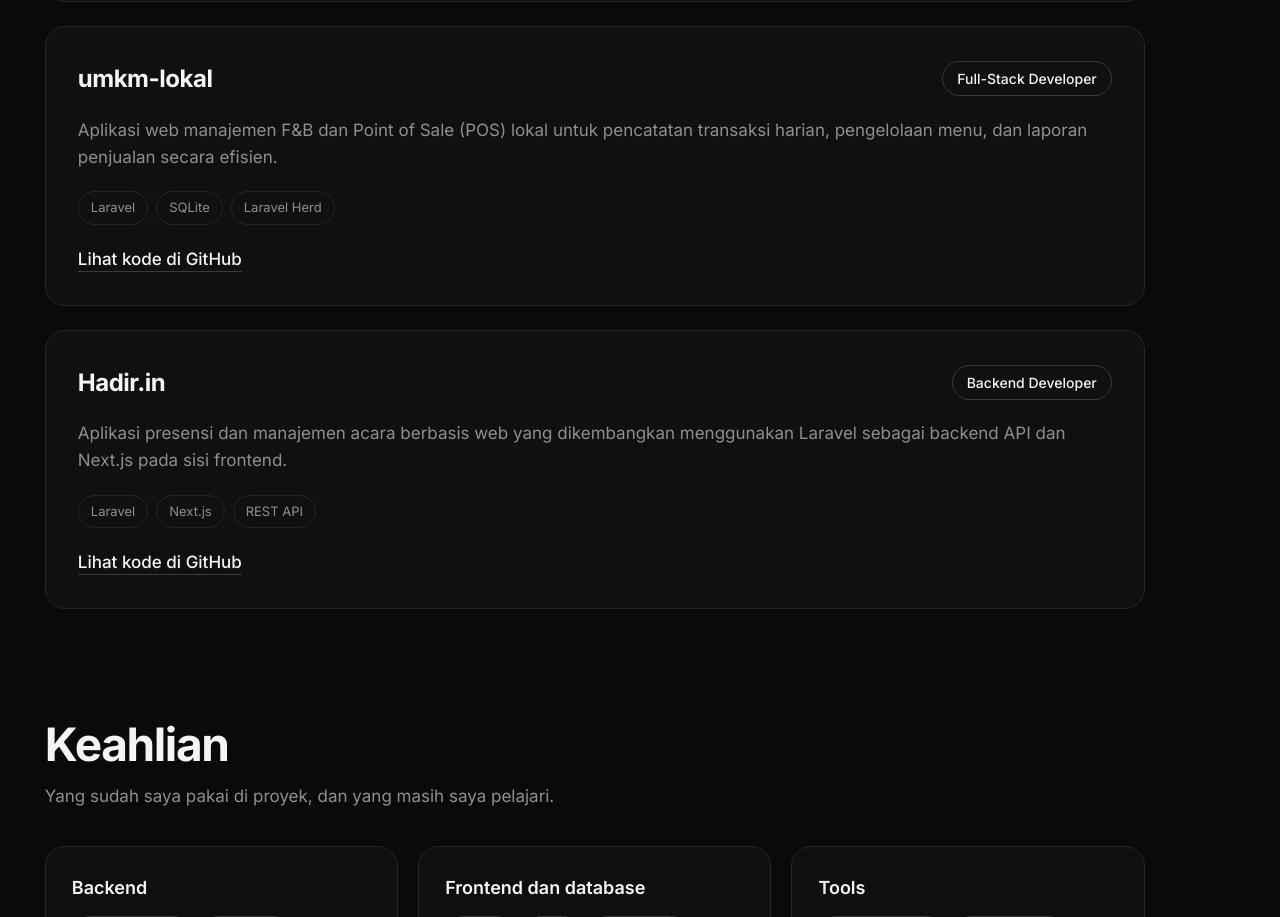
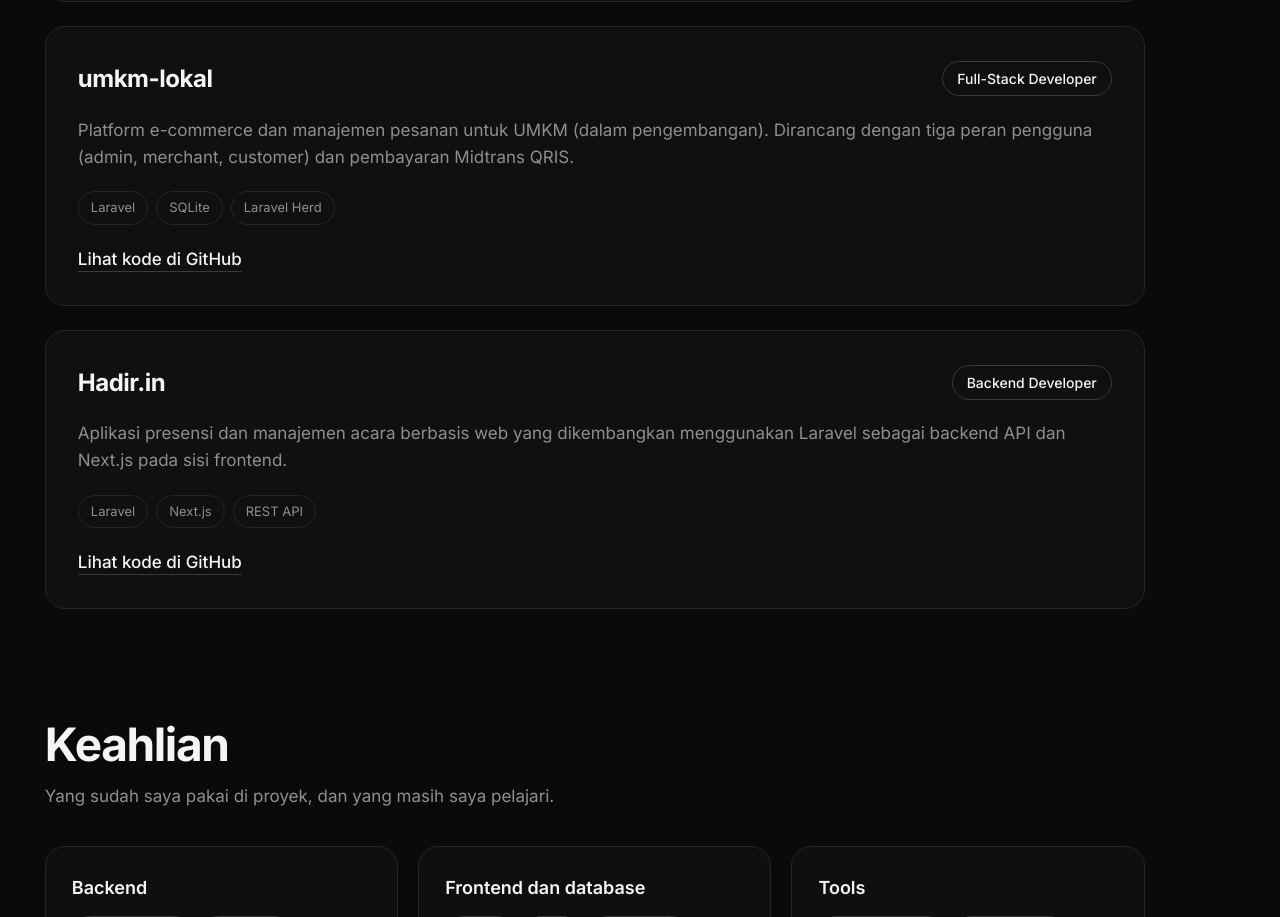
Before and after one commit to hamdirafi/Ahmad_Rafi_Hamdi, a plain HTML site: page index.html in a window 1280 px wide. Shown: the part 1314-2231 px from the top of the page. Drawn offline with Linux system fonts and the light colour scheme.

Commit message:
Revise project description in index.html
Updated project description to reflect new e-commerce platform features.

```diff
--- a/index.html
+++ b/index.html
@@ -88,8 +88,7 @@
             <h3>umkm-lokal</h3>
             <span class="peran">Full-Stack Developer</span>
           </div>
-          <p class="desc">Aplikasi web manajemen F&B dan Point of Sale (POS) lokal untuk pencatatan transaksi harian,
-            pengelolaan menu, dan laporan penjualan secara efisien.</p>
+          <p class="desc">Platform e-commerce dan manajemen pesanan untuk UMKM (dalam pengembangan). Dirancang dengan tiga peran pengguna (admin, merchant, customer) dan pembayaran Midtrans QRIS.</p>
           <div class="tags">
             <span class="tag">Laravel</span>
             <span class="tag">SQLite</span>
```
